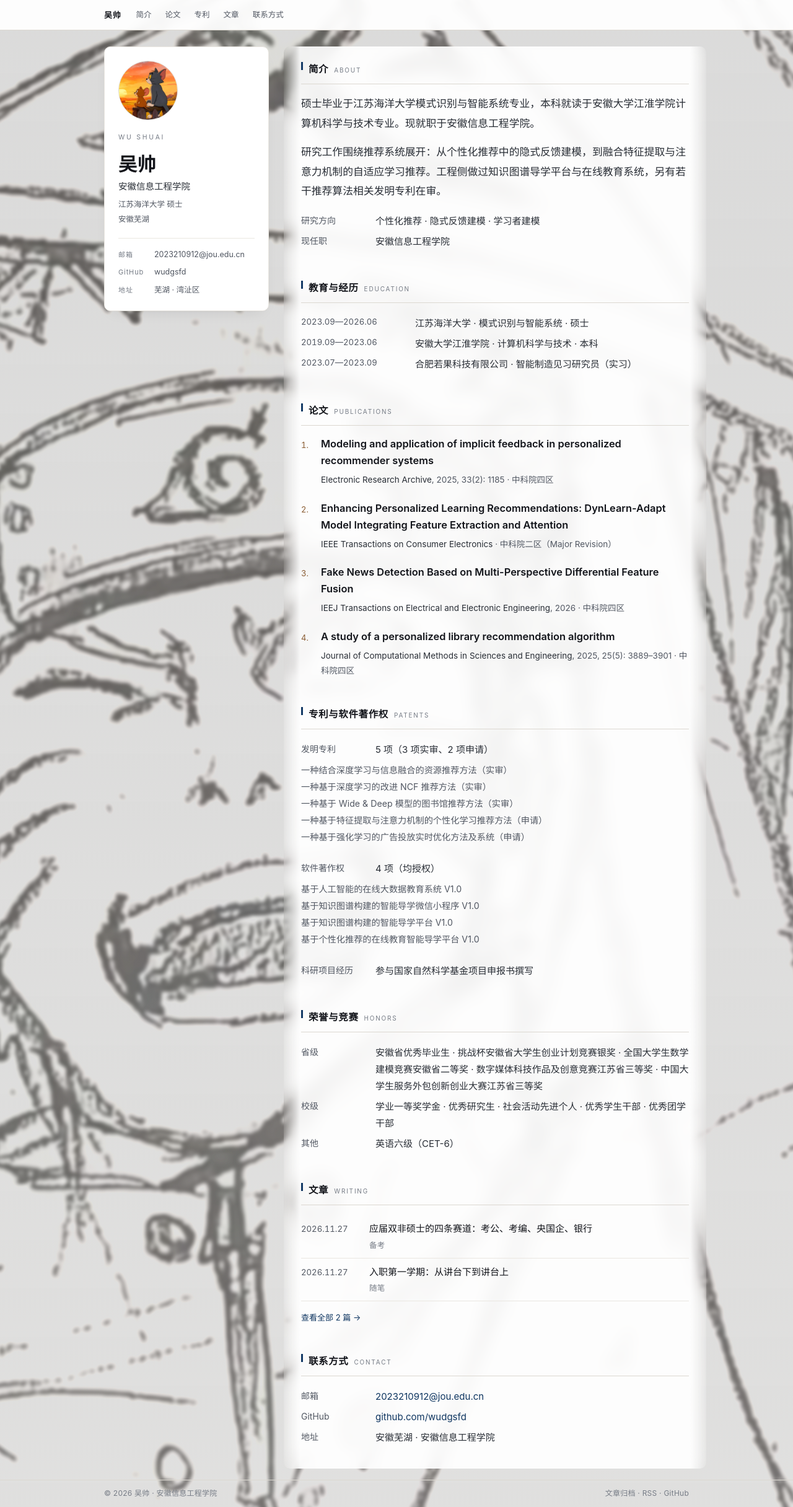
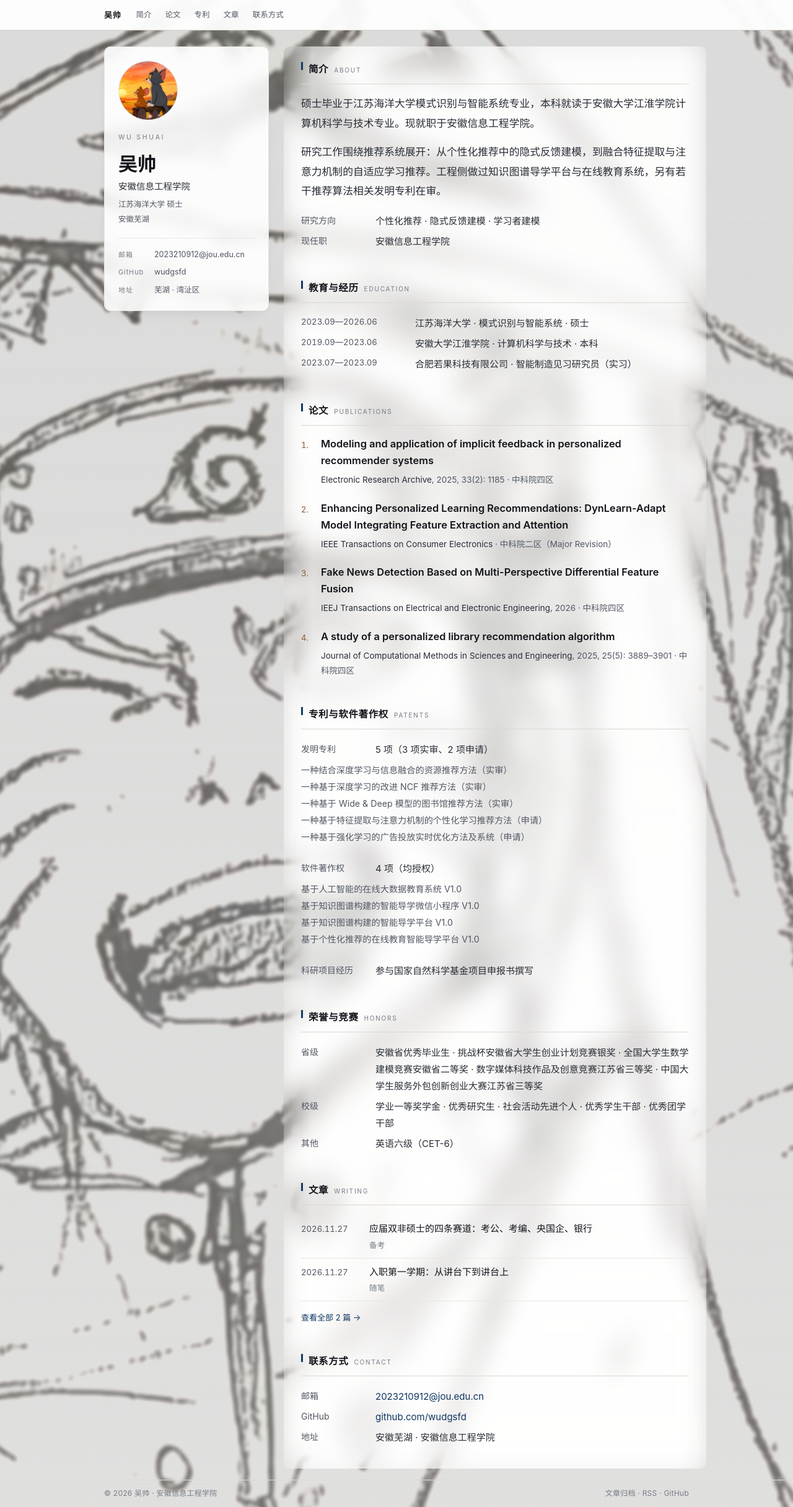
Before and after one commit to wudgsfd/wushuai.github.io, a Jekyll site: the page built from index.html, in a window 1280 px wide. Shown: the whole page at 62% size. Built offline with Jekyll 4.4.1, drawn with Linux system fonts in a browser that asks for light colours.

Commit message:
两栏改为毛玻璃质感，衬底更透

```diff
--- a/assets/css/style.css
+++ b/assets/css/style.css
@@ -70,14 +70,20 @@ body.has-bg::after{
 body.has-bg .col{
   background:linear-gradient(90deg,
     rgba(255,255,255,0) 0,
-    rgba(255,255,255,.90) 26px,
-    rgba(255,255,255,.90) calc(100% - 26px),
+    rgba(255,255,255,.56) 46px,
+    rgba(255,255,255,.56) calc(100% - 46px),
     rgba(255,255,255,0) 100%);
-  -webkit-backdrop-filter:blur(12px) brightness(1.05) saturate(1.02);
-  backdrop-filter:blur(12px) brightness(1.05) saturate(1.02);
+  -webkit-backdrop-filter:blur(20px) brightness(1.14) saturate(1.02);
+  backdrop-filter:blur(20px) brightness(1.14) saturate(1.02);
   border-radius:10px;
   padding:12px 28px 32px;
   margin:-12px -28px 0;
+}
+/* 左栏卡片也做毛玻璃，避免一块硬白压在画上 */
+body.has-bg .rail{
+  background:rgba(255,255,255,.86);
+  -webkit-backdrop-filter:blur(12px) brightness(1.06);
+  backdrop-filter:blur(12px) brightness(1.06);
 }
 @media (prefers-reduced-motion:reduce){
   body.has-bg::before{animation:none;opacity:1}
```
